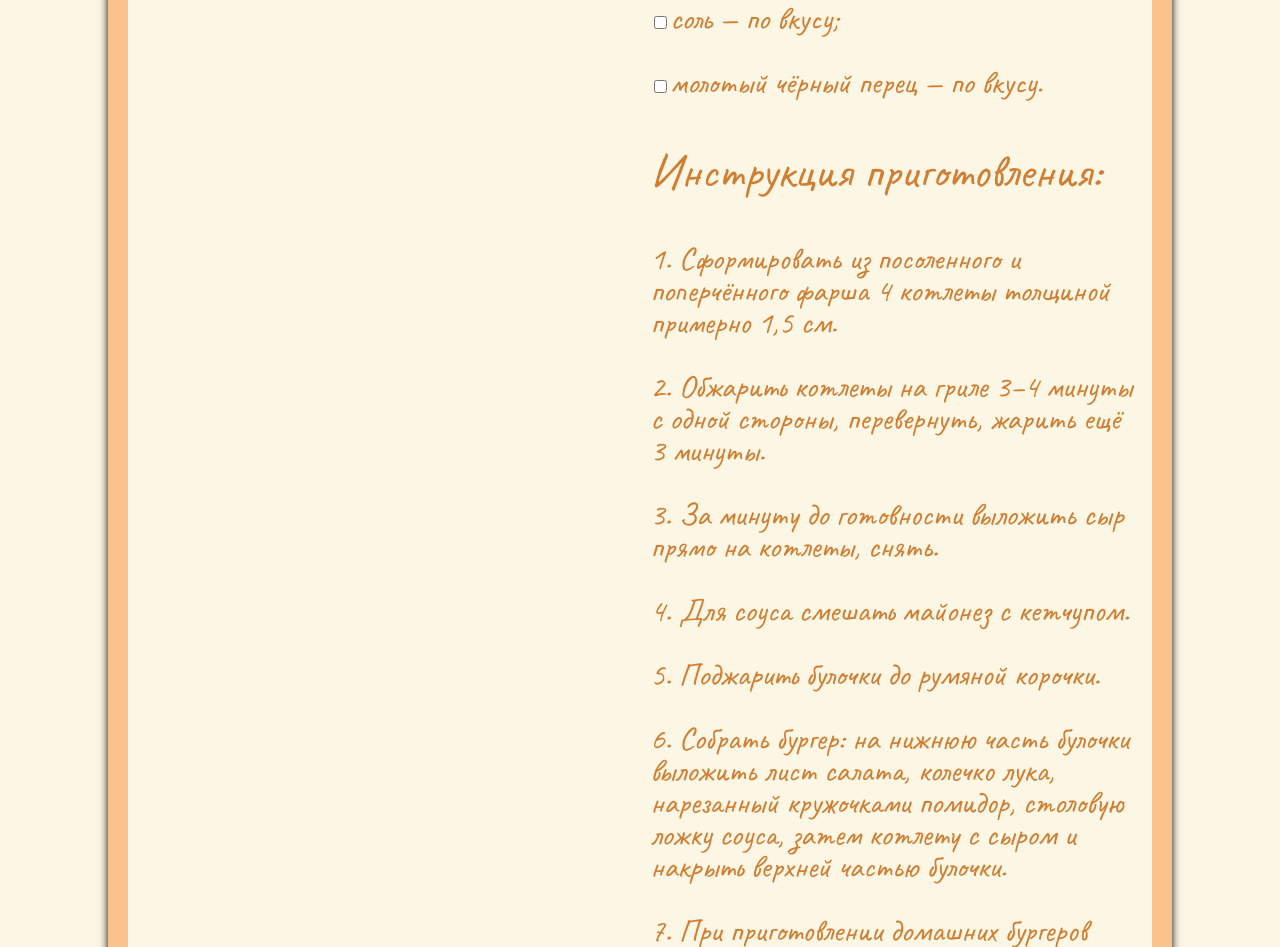
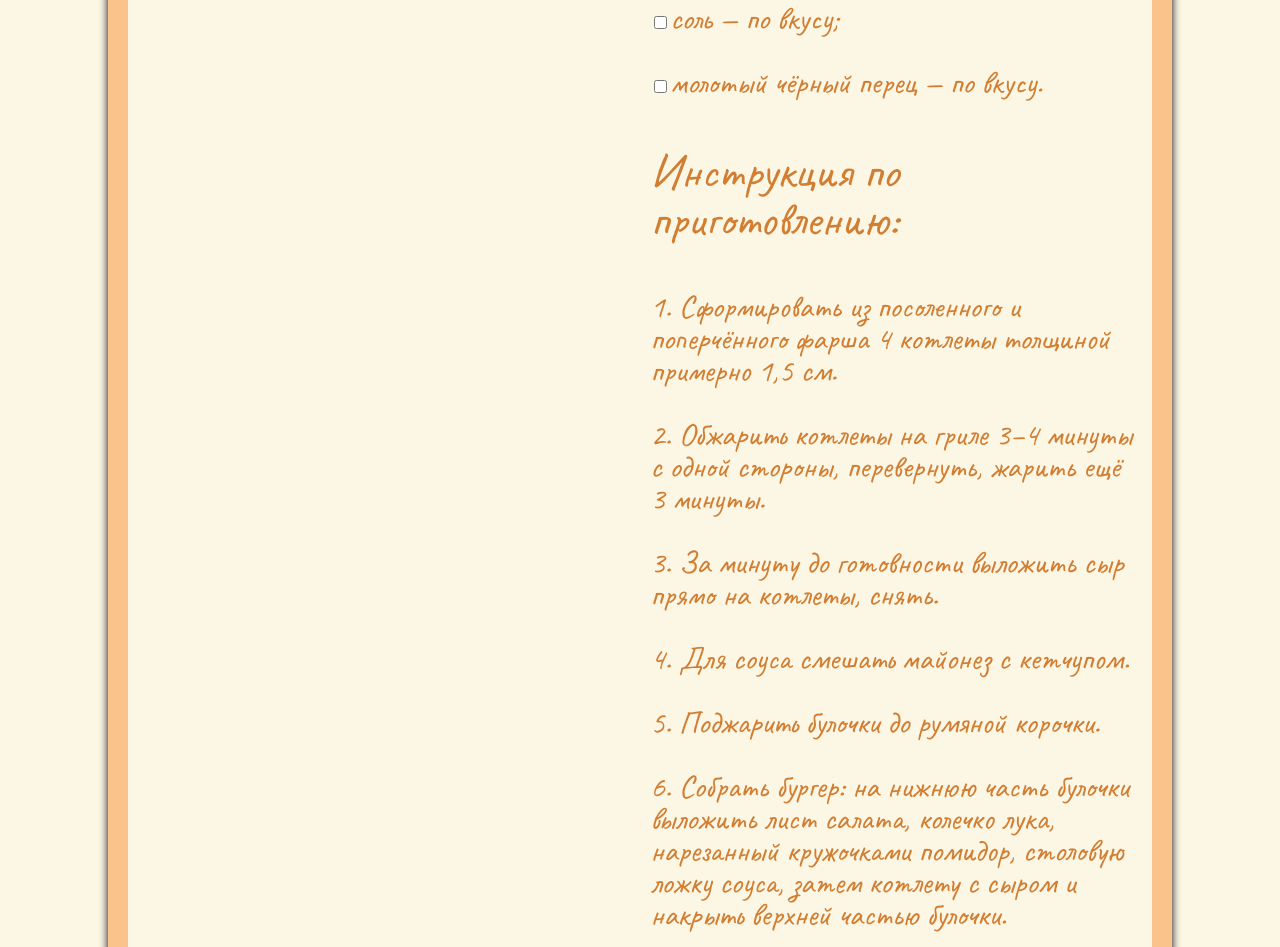
Before and after one commit to NikitaMaslov2702/recipies, a plain HTML site: page page.html in a window 1280 px wide. Shown: the part 843-1790 px from the top of the page. Drawn offline with nearby package versions, Linux system fonts and the light colour scheme.

Commit message:
Update page.html

```diff
--- a/page.html
+++ b/page.html
@@ -44,7 +44,7 @@
           <p class="recipe-text"><input type="checkbox">булочки для гамбургеров — 4 штуки;</p>
           <p class="recipe-text"><input type="checkbox">соль — по вкусу;</p>
           <p class="recipe-text"><input type="checkbox">молотый чёрный перец — по вкусу.</p>
-          <p class="recipe-text title">Инструкция приготовления:</p>
+          <p class="recipe-text title">Инструкция по приготовлению:</p>
           <p class="recipe-text">1. Сформировать из посоленного и поперчённого фарша 4 котлеты толщиной примерно 1,5 см.</p>
           <p class="recipe-text">2. Обжарить котлеты на гриле 3–4 минуты с одной стороны, перевернуть, жарить ещё 3 минуты.</p>
           <p class="recipe-text">3. За минуту до готовности выложить сыр прямо на котлеты, снять.</p>
```
